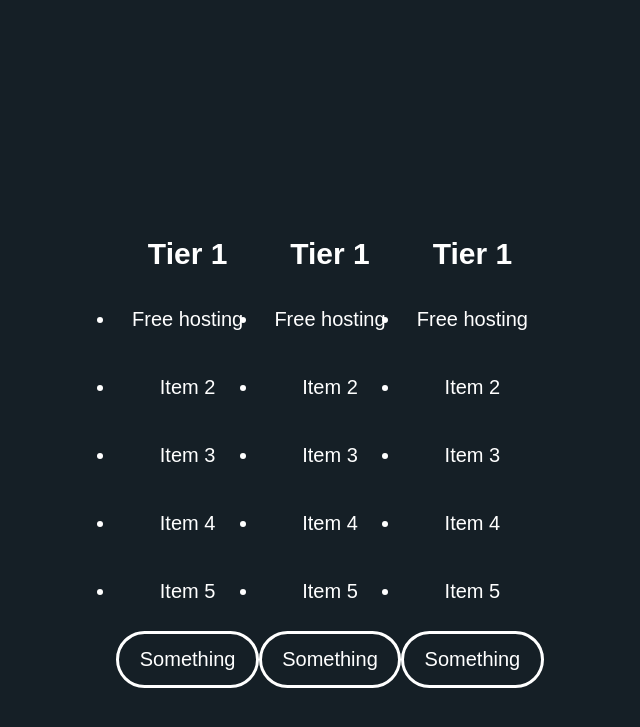
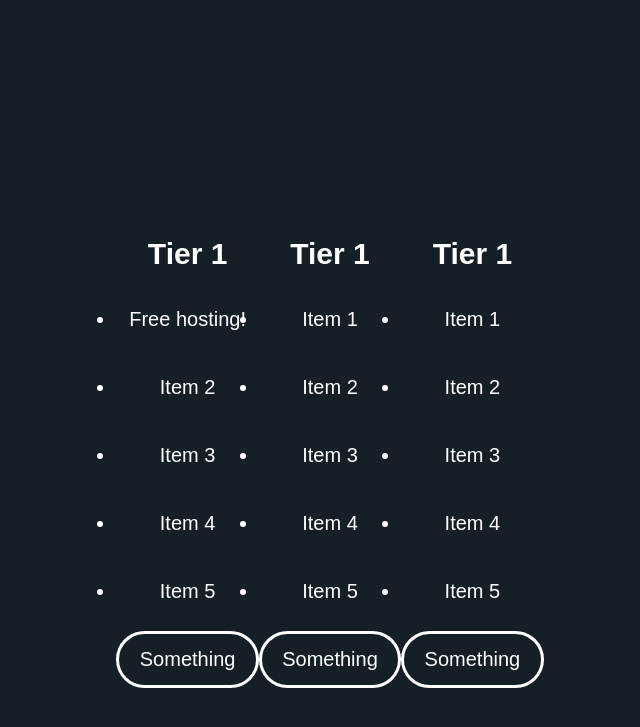
Before and after one commit to basekit-templates/partners-template, a Jekyll site: the page built from home.md, in a window 1280 px wide and 900 px high, scrolled down 6223 px. Shown: the top 727 px of the window, without its empty margins (310-950 px from the left). Built offline with Jekyll 4.4.1, drawn with Linux system fonts in a browser that asks for light colours.

Commit message:
Stops using CloudCannon, issues with visual editor + front matter + includes

```diff
--- a/_includes/blocks/block--pricing.html
+++ b/_includes/blocks/block--pricing.html
@@ -22,7 +22,7 @@
 		<div class="block__price-tier  price-tier">
 			<h3>Tier 1</h3>
 			<ul class="block__list  list--price-tier">
-				{% for item in page.pricing.tier_1 %}
+				{% for item in page.pricing.tier_2 %}
 				<li>
 					<p>{{ item }}</p>
 				</li>
@@ -36,7 +36,7 @@
 		<div class="block__price-tier  price-tier">
 			<h3>Tier 1</h3>
 			<ul class="block__list  list--price-tier">
-				{% for item in page.pricing.tier_1 %}
+				{% for item in page.pricing.tier_3 %}
 				<li>
 					<p>{{ item }}</p>
 				</li>
--- a/_layouts/home.html
+++ /dev/null
@@ -1,26 +0,0 @@
-<!DOCTYPE html>
-<html>
-	<head>
-		{% include meta.html %}
-		<link href="/css/styles.css" media="all" rel="stylesheet">
-		{% include favicons.html %}
-
-	</head>
-	<body>
-
-		{% include blocks/block--intro.html %}
-
-		{% include blocks/block--devices.html %}
-
-		{% include blocks/block--mobile.html %}
-
-		{% include blocks/block--seo.html %}
-
-		{% include blocks/block--templates.html %}
-
-		{% include blocks/block--features.html %}
-
-		{% include blocks/block--pricing.html %}
-
-	</body>
-</html>
--- a/home.md
+++ b/home.md
@@ -51,7 +51,7 @@ features:
   background_colour: '#ffffff'
 pricing:
   tier_1:
-    - Free hosting
+    - Free hosting!
     - Item 2
     - Item 3
     - Item 4
@@ -71,3 +71,17 @@ pricing:
   background_path:
   background_colour: '#151f26'
 ---
+
+{% include blocks/block--intro.html %}
+
+{% include blocks/block--devices.html %}
+
+{% include blocks/block--mobile.html %}
+
+{% include blocks/block--seo.html %}
+
+{% include blocks/block--templates.html %}
+
+{% include blocks/block--features.html %}
+
+{% include blocks/block--pricing.html %}
```
Also changed, not shown: other parts of home.md (+1 -1 lines).
